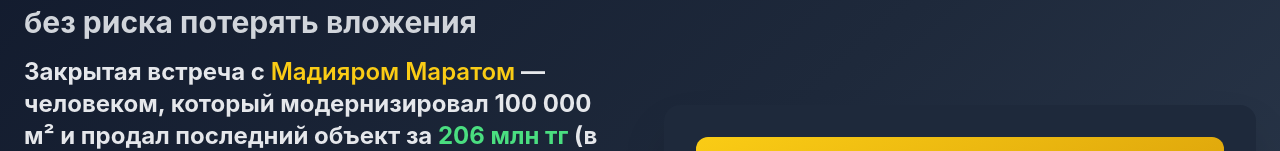
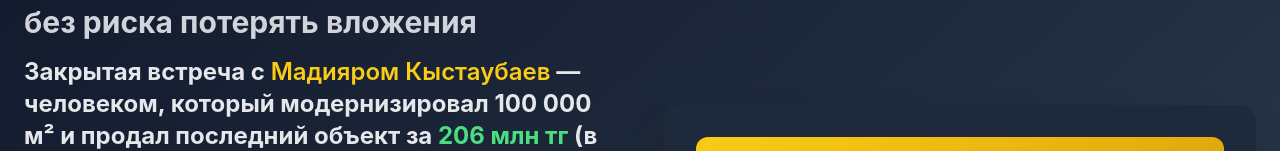
Before and after one commit to Danial992/landing, a React (Vite) app: page / in a window 1280 px wide. Shown: the part 388-539 px from the top of the page. Built offline with nearby package versions, Linux system fonts and the light colour scheme.

Commit message:
Update HeroSection.tsx

```diff
--- a/src/components/HeroSection.tsx
+++ b/src/components/HeroSection.tsx
@@ -42,7 +42,7 @@
               </h1>
 
               <h2 className="text-xl lg:text-2xl text-gray-200 leading-relaxed">
-                Закрытая встреча с <span className="text-yellow-400 font-semibold">Мадияром Маратом</span> — человеком, который модернизировал 100 000 м² и продал последний объект за <span className="text-green-400 font-bold">206 млн тг</span> (в 2 раза дороже покупки)
+                Закрытая встреча с <span className="text-yellow-400 font-semibold">Мадияром Кыстаубаев</span> — человеком, который модернизировал 100 000 м² и продал последний объект за <span className="text-green-400 font-bold">206 млн тг</span> (в 2 раза дороже покупки)
               </h2>
             </div>
 
```
